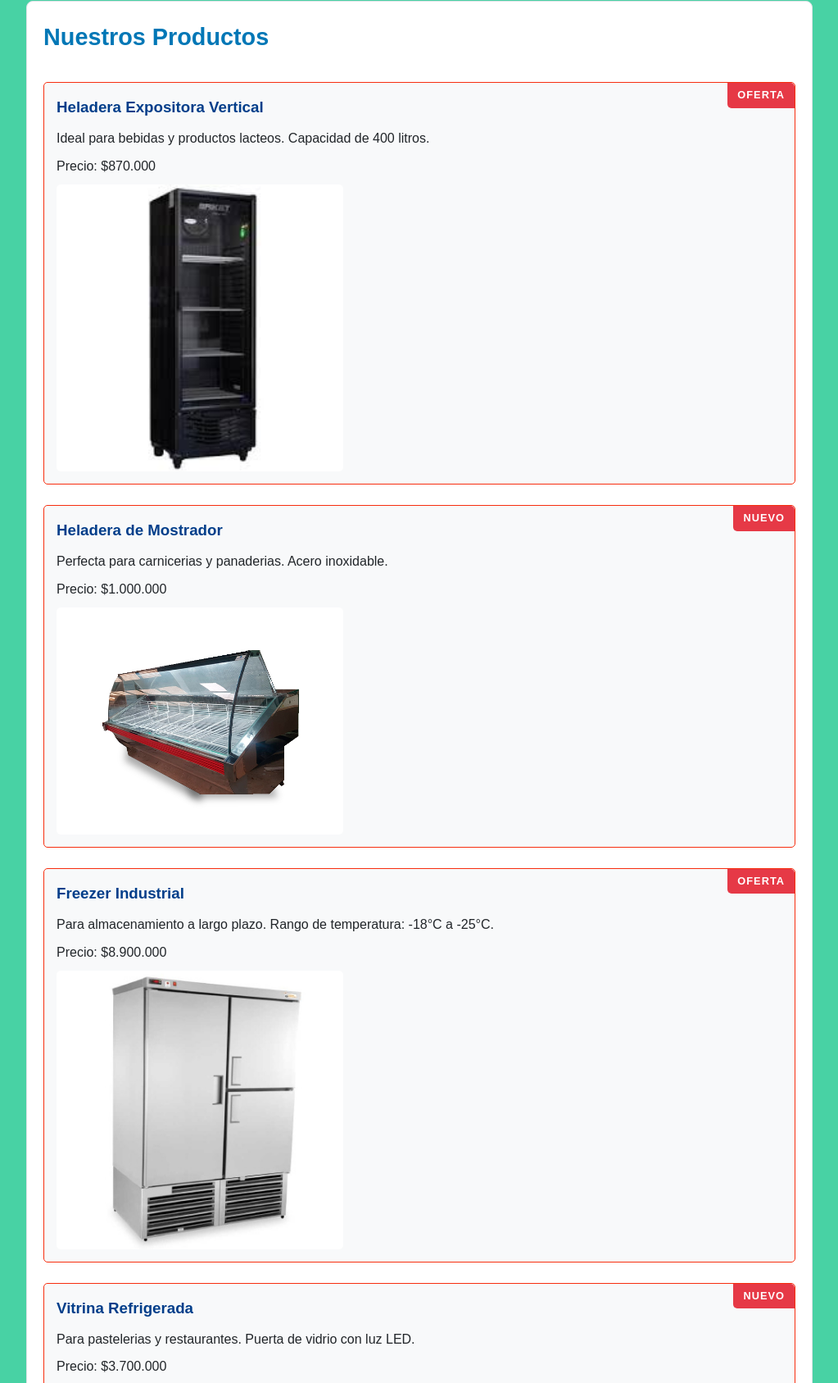
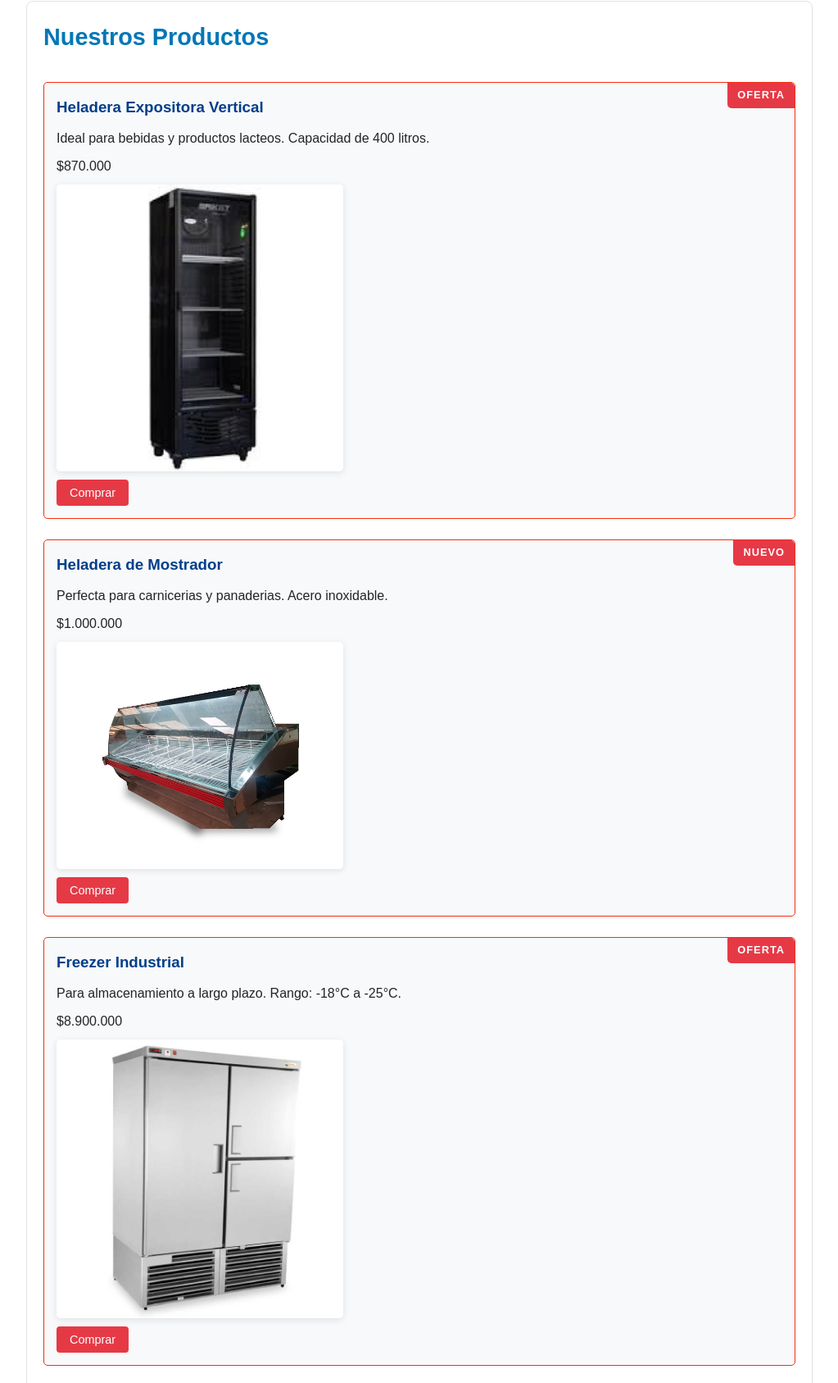
Before and after one commit to JulianIstea/Aplicaciones-Web, a plain HTML site: page index.html in a window 1280 px wide. Shown: the part 456-2143 px from the top of the page at 82% size, without its empty margins (128-1151 px from the left). Drawn offline with Linux system fonts and the light colour scheme.

Commit message:
Js y DOM

```diff
--- a/estilos.css
+++ b/estilos.css
@@ -8,7 +8,7 @@
 
 body {
     font-family: Arial, Helvetica, sans-serif;
-    background-color: #48d2a4;
+    background-color: #ffffff;
     color: #212529;
     font-size: 16px;
     line-height: 1.6;
@@ -68,6 +68,14 @@ nav a {
     color: #ffffff;
     text-decoration: none;
     font-weight: bold;
+    padding: 4px 10px;
+    border-radius: 4px;
+    transition: background-color 0.3s;
+}
+
+nav a.activa {
+    background-color: rgba(255, 255, 255, 0.2);
+    color: #90e0ef;
 }
 
 nav a:hover {
@@ -97,7 +105,7 @@ section {
     border-radius: 8px;
 }
 
-/* Título h2 con ::after animado (requisito 5) */
+/* Título h2 con ::after animado  */
 section h2 {
     position: relative;
     display: inline-block;
@@ -154,7 +162,15 @@ article:hover {
     transform: translateY(-4px) scale(1.02);
     box-shadow: 0 8px 25px rgba(0, 0, 0, 0.15);
 }
+article img {
+    border-radius: 8px;
+    box-shadow: 0 2px 8px rgba(0, 0, 0, 0.1);
+    transition: transform 0.3s ease;
+}
 
+article img:hover {
+    transform: scale(1.02);
+}
 /* (requisito 4) keyframes: aparece desde abajo con fade */
 @keyframes fadeInUp {
     from {
@@ -203,6 +219,22 @@ article img {
     margin-top: 10px;
     display: block;
     border-radius: 5px;
+    margin-bottom: 10px;
+}
+
+.btn-comprar {
+    background-color: #e63946;
+    color: #ffffff;
+    border: none;
+    padding: 8px 16px;
+    border-radius: 4px;
+    font-size: 0.9rem;
+    cursor: pointer;
+    transition: background-color 0.3s;
+}
+
+.btn-comprar:hover {
+    background-color: #c1121f;
 }
 
 /* ----------------------------------------
@@ -252,6 +284,17 @@ button[type="submit"]:hover {
 }
 
 /* ----------------------------------------
+   Mensajes de error del formulario
+   ---------------------------------------- */
+.error-msg {
+    display: block;
+    color: #e63946;
+    font-size: 0.85rem;
+    margin-top: 4px;
+    font-weight: normal;
+}
+
+/* ----------------------------------------
    Footer
    ---------------------------------------- */
 footer {
--- a/index.html
+++ b/index.html
@@ -32,74 +32,7 @@
 
 			<section id="productos">
 				<h2>Nuestros Productos</h2>
-
-				<article>
-					<span class="badge">OFERTA</span>
-					<h3>Heladera Expositora Vertical</h3>
-					<p>
-						Ideal para bebidas y productos lacteos. Capacidad de 400
-						litros.
-					</p>
-					<p>Precio: $870.000</p>
-					<img
-						src="Multimedia/heladera.jfif"
-						width="350"
-						height="250"
-						alt="Heladera Expositora Vertical"
-						loading="lazy"
-					/>
-				</article>
-
-				<article>
-					<span class="badge">NUEVO</span>
-					<h3>Heladera de Mostrador</h3>
-					<p>
-						Perfecta para carnicerias y panaderias. Acero
-						inoxidable.
-					</p>
-					<p>Precio: $1.000.000</p>
-					<img
-					    src="Multimedia/heladera-exhibidora-batea-02.jpg"
-						width="350"
-						height="250"
-						alt="Heladera Mostrador"
-						loading="lazy"
-					/>
-				</article>
-
-				<article>
-					<span class="badge">OFERTA</span>
-					<h3>Freezer Industrial</h3>
-					<p>
-						Para almacenamiento a largo plazo. Rango de temperatura:
-						-18°C a -25°C.
-					</p>
-					<p>Precio: $8.900.000</p>
-					<img
-					    src="Multimedia/Freezer-Vertical-Industrial-PRO-Heavy-Duty.jpg"
-						width="350"
-						height="250"
-						alt="Freezer Industrial"
-						loading="lazy"
-					/>
-				</article>
-
-				<article>
-					<span class="badge">NUEVO</span>
-					<h3>Vitrina Refrigerada</h3>
-					<p>
-						Para pastelerias y restaurantes. Puerta de vidrio con
-						luz LED.
-					</p>
-					<p>Precio: $3.700.000</p>
-					<img
-					    src="Multimedia/Vitrina.png"
-						width="350"
-						height="250"
-						alt="Vitrina"
-						loading="lazy"
- 					/>
-				</article>
+				<div id="cards-container"></div>
 			</section>
 
 			<section id="nosotros">
@@ -116,5 +49,105 @@
 		<footer>
 			<p>&copy; 2026 ColdMax. Todos los derechos reservados.</p>
 		</footer>
+
+		<script>
+			// 1) querySelector / querySelectorAll
+			const nav = document.querySelector('nav');
+			const links = document.querySelectorAll('nav a');
+			const btnForm = document.querySelector('#alta button[type="submit"]');
+
+			// 2) link activo sin recargar
+			links.forEach(function(link) {
+				link.addEventListener('click', function(e) {
+					if (link.getAttribute('href').startsWith('#')) {
+						e.preventDefault();
+					}
+					links.forEach(function(l) { l.classList.remove('activa'); });
+					link.classList.add('activa');
+				});
+			});
+
+			// 3) array de productos y generacion del grid
+			const productos = [
+				{
+					nombre: 'Heladera Expositora Vertical',
+					desc: 'Ideal para bebidas y productos lacteos. Capacidad de 400 litros.',
+					precio: '$870.000',
+					img: 'Multimedia/heladera.jfif',
+					badge: 'OFERTA',
+					id: 1
+				},
+				{
+					nombre: 'Heladera de Mostrador',
+					desc: 'Perfecta para carnicerias y panaderias. Acero inoxidable.',
+					precio: '$1.000.000',
+					img: 'Multimedia/heladera-exhibidora-batea-02.jpg',
+					badge: 'NUEVO',
+					id: 2
+				},
+				{
+					nombre: 'Freezer Industrial',
+					desc: 'Para almacenamiento a largo plazo. Rango: -18°C a -25°C.',
+					precio: '$8.900.000',
+					img: 'Multimedia/Freezer-Vertical-Industrial-PRO-Heavy-Duty.jpg',
+					badge: 'OFERTA',
+					id: 3
+				},
+				{
+					nombre: 'Vitrina Refrigerada',
+					desc: 'Para pastelerias y restaurantes. Puerta de vidrio con luz LED.',
+					precio: '$3.700.000',
+					img: 'Multimedia/Vitrina.png',
+					badge: 'NUEVO',
+					id: 4
+				}
+			];
+
+			const contenedor = document.querySelector('#cards-container');
+
+			productos.forEach(function(p) {
+				const article = document.createElement('article');
+
+				const badge = document.createElement('span');
+				badge.className = 'badge';
+				badge.textContent = p.badge;
+				article.appendChild(badge);
+
+				const h3 = document.createElement('h3');
+				h3.textContent = p.nombre;
+				article.appendChild(h3);
+
+				const desc = document.createElement('p');
+				desc.textContent = p.desc;
+				article.appendChild(desc);
+
+				const precio = document.createElement('p');
+				precio.textContent = p.precio;
+				article.appendChild(precio);
+
+				const img = document.createElement('img');
+				img.src = p.img;
+				img.alt = p.nombre;
+				img.width = 350;
+				img.height = 250;
+				img.loading = 'lazy';
+				article.appendChild(img);
+
+				const btn = document.createElement('button');
+				btn.className = 'btn-comprar';
+				btn.textContent = 'Comprar';
+				btn.dataset.id = p.id;
+				article.appendChild(btn);
+
+				contenedor.appendChild(article);
+			});
+
+			// 5) delegacion: un solo listener en el contenedor
+			contenedor.addEventListener('click', function(e) {
+				if (e.target.classList.contains('btn-comprar')) {
+					console.log(e.target.dataset.id);
+				}
+			});
+		</script>
 	</body>
 </html>
```
Also changed, not shown: contacto.html (+27 -11 lines).
